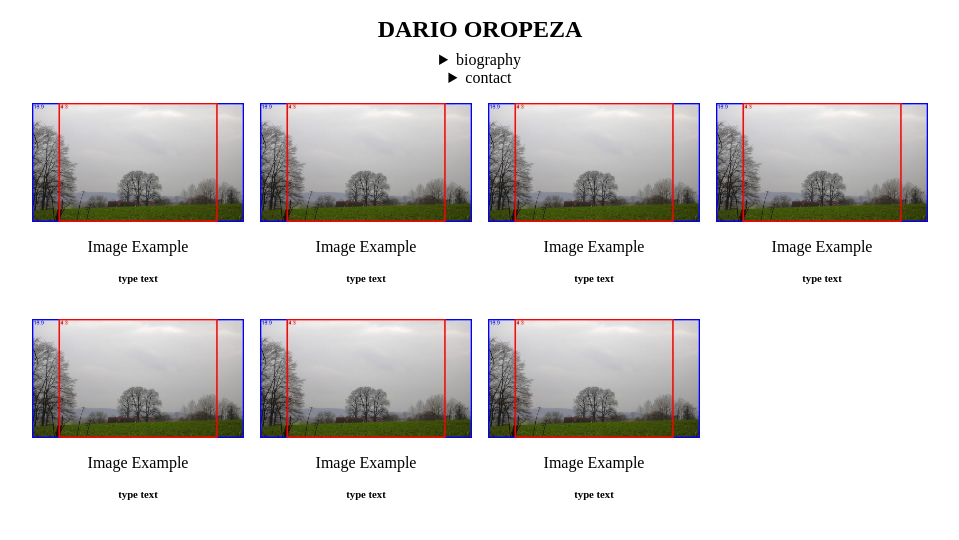
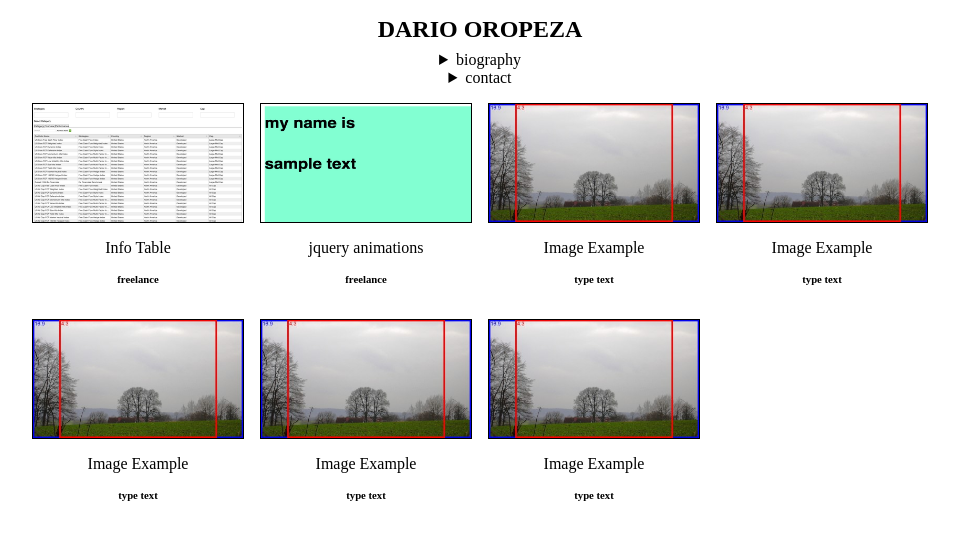
Before and after one commit to itsDario/DarioHomepage, a PHP site: page /Dario.html in a window 1280 px wide. Shown: the top 540 px of the page, without its empty margins (160-1119 px from the left). Run offline with PHP 8.4, Linux system fonts and the light colour scheme.

Commit message:
adding latest projects

```diff
--- a/Dario.html
+++ b/Dario.html
@@ -17,33 +17,38 @@
         <p>about</p>
         <p>Hello, I'm a New York based Full stack developer</p>
         <p>I've studied game development and design</p>
-        <p>recently </p>
+        <p>making games with small groups of people</p>
+        <p>For a while I worked as a technician</p>
+        <p>Worked on a website with a freelance designer</p>
+        <p>recently I started studying at flatiron school to sharpen skills</p>
+        <p>recently I started studying at flatiron school to sharpen skills</p>
+        <p>recently I started studying at flatiron school to sharpen skills</p>
       </details>
       <details>
         <summary>contact</summary>
-        <a href="https://github.com/itsDario">github</a>
-        <a href="mailto:itsDario1@gmail.com">E-mail me!</a>
+        <p>
+          <a href="https://github.com/itsDario">github</a>
+          <a href="mailto:itsDario1@gmail.com">E-mail</a>
+        </p>
       </details>
-      <!-- link one blog?-->
-      <!-- link two bio?-->
-      <!-- link three contact -->
     </div>
   </header>
 
+  <div class="grid">
 
-  <div class="grid">
-    <a href="google.com">
+    <a href="http://www.ctrltheweb.com/dariooropeza/Table/index.html">
       <div class="module">
-        <img src="images/16by9_400by225.jpg" alt="exampleImage">
-        <p>Image Example</p>
-        <h6>type text</h6>
+        <img src="images/table.png" alt="table">
+        <p>Info Table</p>
+        <h6>freelance</h6>
       </div>
     </a>
-    <a href="google.com">
+
+    <a href="http://www.ctrltheweb.com/dariooropeza/Table/cornerPop.html">
       <div class="module">
-        <img src="images/16by9_400by225.jpg" alt="exampleImage">
-        <p>Image Example</p>
-        <h6>type text</h6>
+        <img src="images/jqueryanimation.png" alt="animatedtable">
+        <p>jquery animations</p>
+        <h6>freelance</h6>
       </div>
     </a>
     <a href="google.com">
--- a/css/main.css
+++ b/css/main.css
@@ -1,3 +1,7 @@
+* {
+    box-sizing: border-box;
+}
+
 /* header css */
 
 .title,
@@ -64,6 +68,10 @@ body {
     margin: 1rem;
 }
 
+.module img {
+    border: 1px black solid;
+}
+
 /* If Grid is supported, remove the margin we set for the fallback */
 @supports (display: grid) {
     .module {
```
Also changed, not shown: images/jqueryanimation.png (added), images/table.png (added).
